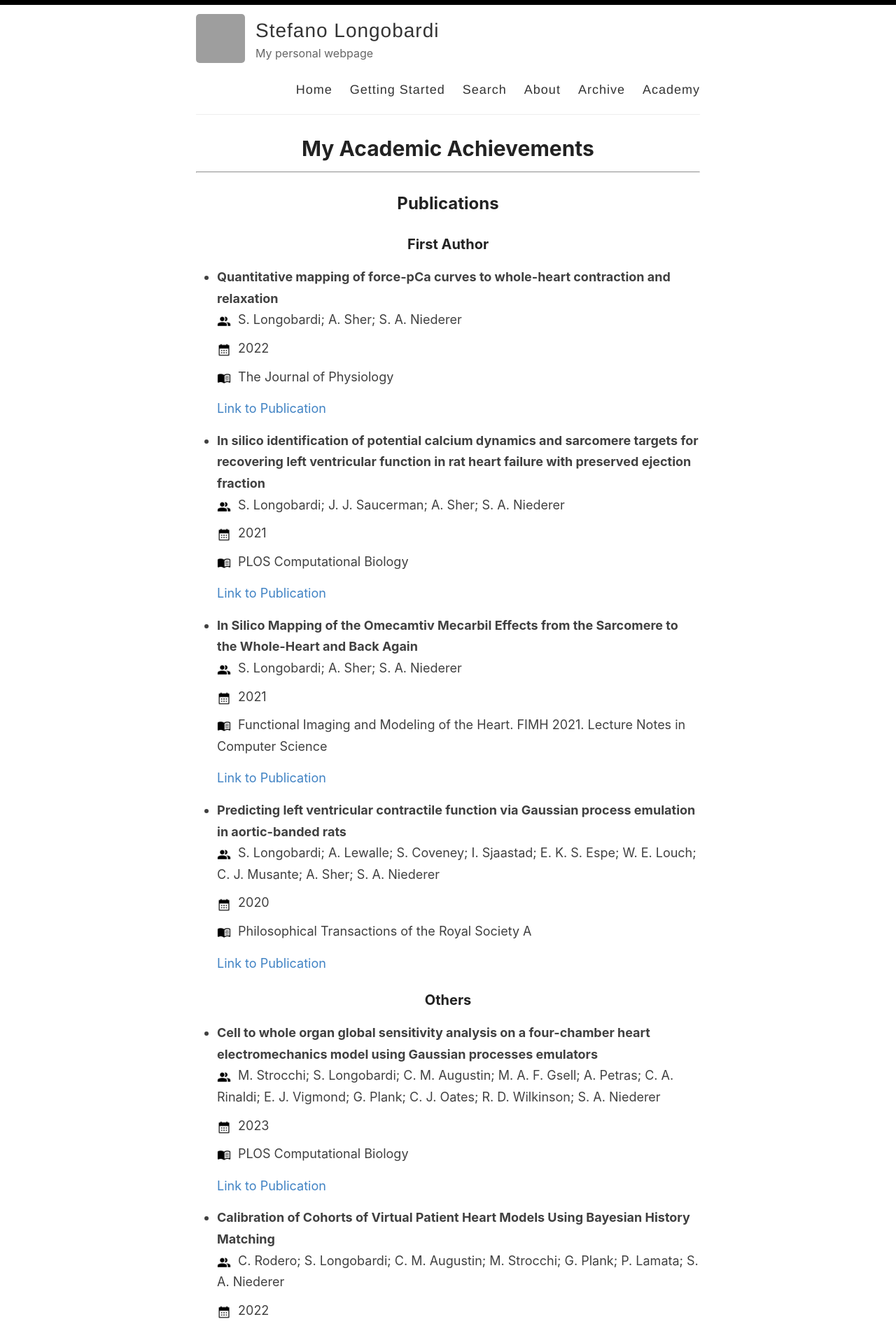
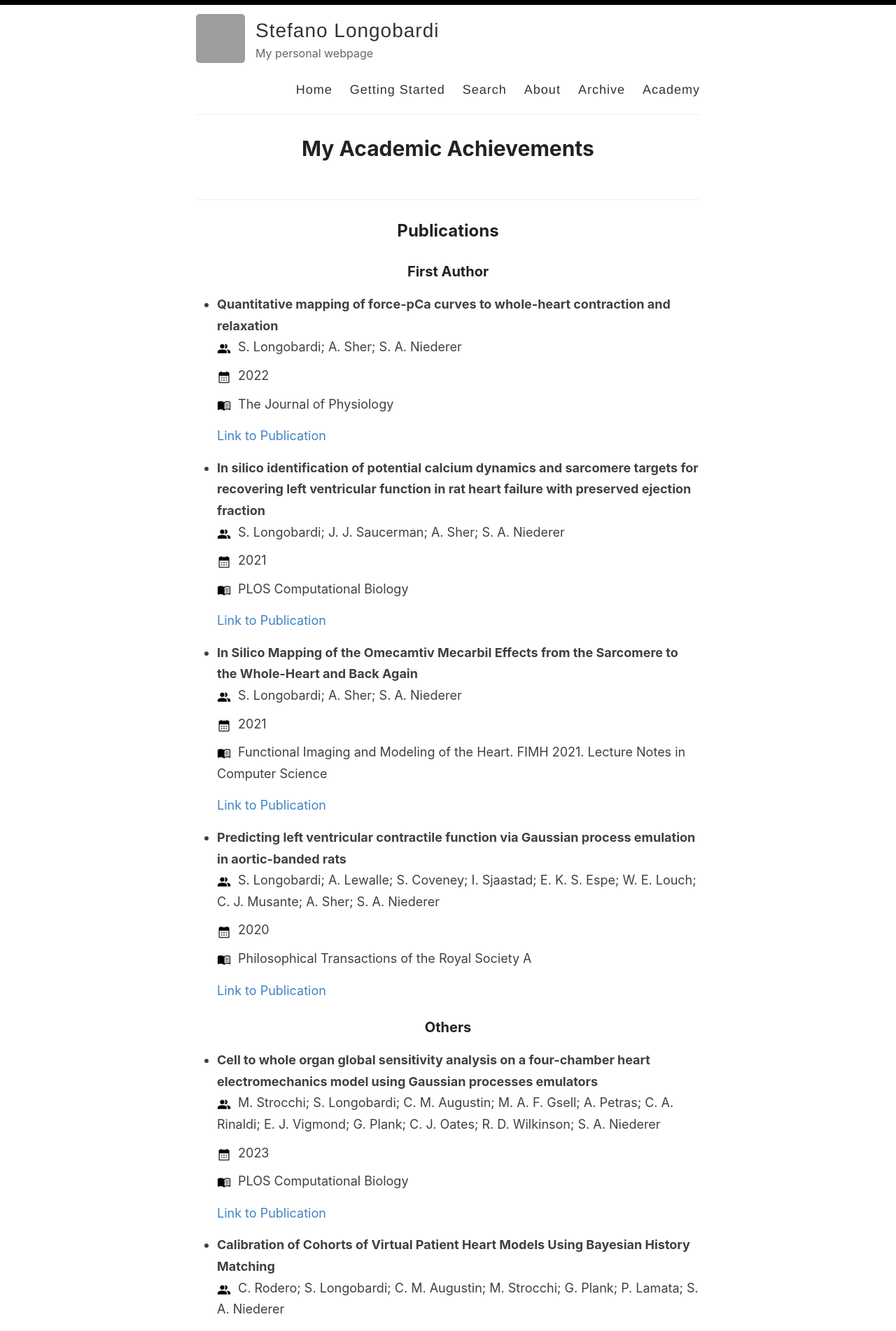
Before and after one commit to stelong/stelong.github.io, a Jekyll site: the page built from _pages/academy.md, in a window 1280 px wide. Shown: the top 1902 px of the page at 70% size. Built offline with Jekyll 4.4.1, drawn with Linux system fonts in a browser that asks for light colours; grey boxes are pictures that could not be loaded.

Commit message:
Attempt to custom ruler

```diff
--- a/_pages/academy.md
+++ b/_pages/academy.md
@@ -4,7 +4,7 @@ permalink: /academy/
 title: My Academic Achievements
 ---
 
-<hr>
+<div class="custom-ruler"></div>
 ## Publications
 
 ### First Author
--- /dev/null
+++ b/_sass/_ruler.scss
@@ -0,0 +1,5 @@
+/* Custom ruler class */
+.custom-ruler {
+    padding: 20px 0;
+    border-bottom: 1px solid $lightGray;
+  }
--- a/assets/style.scss
+++ b/assets/style.scss
@@ -1146,3 +1146,4 @@ Modules - reusable parts of our design
 @import "darcula";
 @import "svg-icons";
 @import "icon-small";
+@import "ruler";
```
